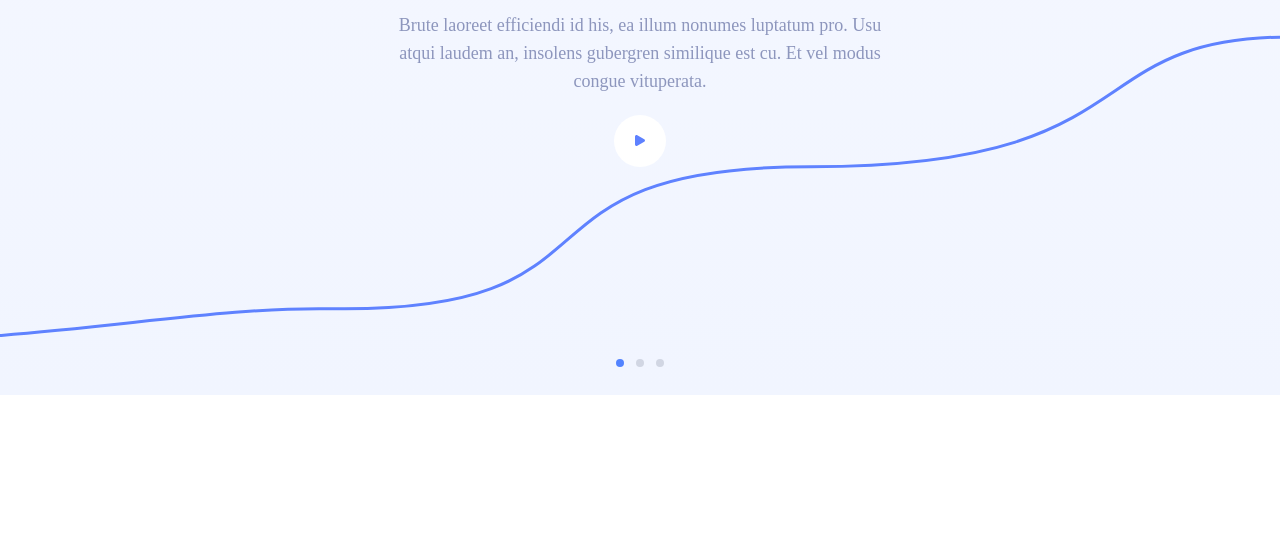
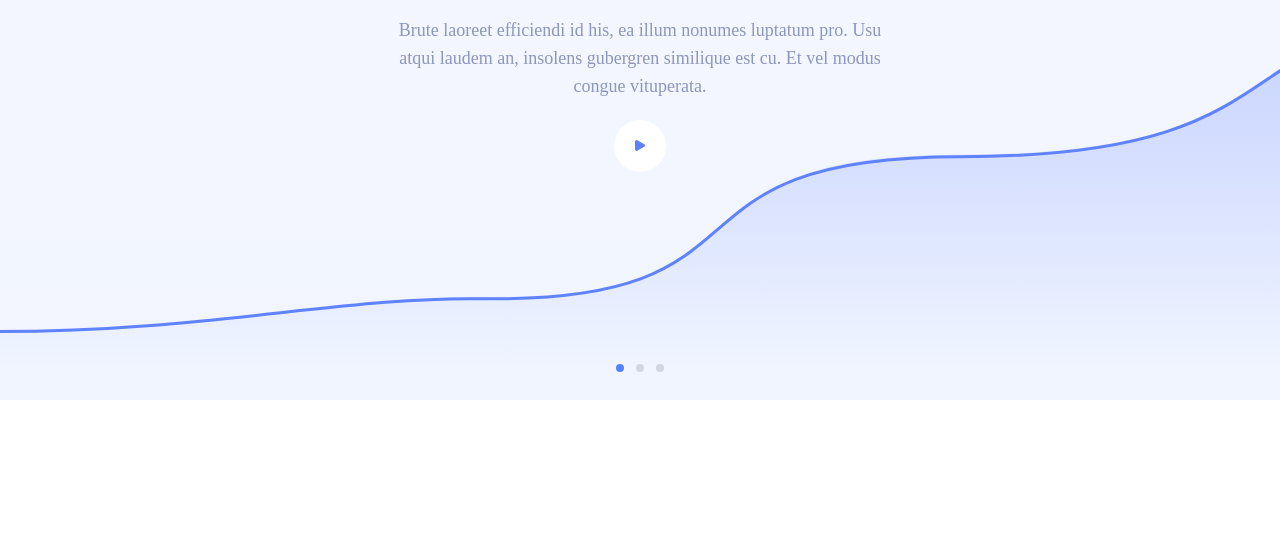
Before and after one commit to papitooo19/Increase-your-productivity, a plain HTML site: page index.html in a window 1280 px wide. Shown: the part 255-800 px from the top of the page. Drawn offline with Linux system fonts and the light colour scheme.

Commit message:
plan-your-life background

```diff
--- a/index.html
+++ b/index.html
@@ -61,7 +61,6 @@
 
   <section class="plan-your-life">
     <div class="plan-your-life-line">
-      <img src="images/Vector.svg" alt="line-and-circles">
     </div>
     <h2 class="plan-your-life-main-header">plan your life</h2>
     <h3 class="plan-your-life-sub-header">Increase your <b>productivity</b></h3>
@@ -75,12 +74,14 @@
       <img src="images/play-icon.svg" alt="play-icon">
     </div>
 
-
-
     <div class="ellipsis">
       <div class="circle circle__active"></div>
       <div class="circle circle__unactive"></div>
       <div class="circle circle__unactive"></div>
+    </div>
+
+    <div class="plan-your-life-gradient">
+
     </div>
   </section>
 
--- a/styles.css
+++ b/styles.css
@@ -88,14 +88,11 @@ ul {
 .plan-your-life {
   position: relative;
   padding-top: 92px;
-  background: linear-gradient(180deg, #F4F7FF 0%, #F1F5FF 100%);
   text-align: center;
-}
-
-.plan-your-life-line {
-  position: absolute;
-  top: 210px;
-  left: -150px;
+  background:
+    url(images/Vector.svg) 0 200px no-repeat,
+    url(images/plan-your-life-bg.svg) 0 200px no-repeat,
+    linear-gradient(180deg, #F4F7FF 0%, #F1F5FF 100%);
 }
 
 .plan-your-life-main-header {
@@ -108,6 +105,7 @@ ul {
   font-weight: normal;
   font-size: 48px;
   color: #3D4F9F;
+  line-height: 60px;
 }
 
 .plan-your-life-paragraph {
@@ -129,12 +127,9 @@ ul {
   cursor: pointer;
   z-index: 1;
 }
-
 /* End of plan-your-life */
 
-/* End of particular classes */
-
-
+/* Start of particular classes */
 .ellipsis {
   display: flex;
   justify-content: center;
@@ -155,3 +150,4 @@ ul {
 .circle__unactive {
   background-color: #D1D6E3;
 }
+/* End of particular classes */
```
Also changed, not shown: images/plan-your-life-bg.svg (added), 2 other files.
